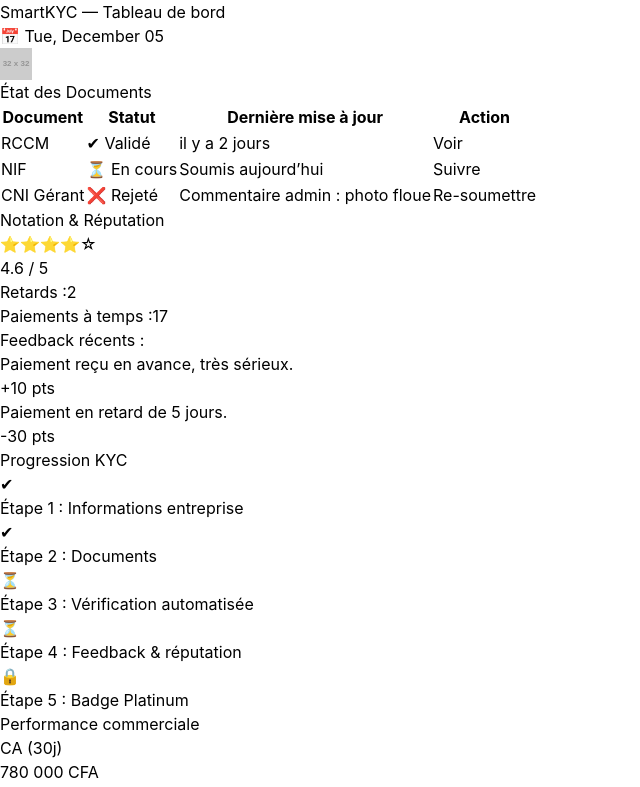
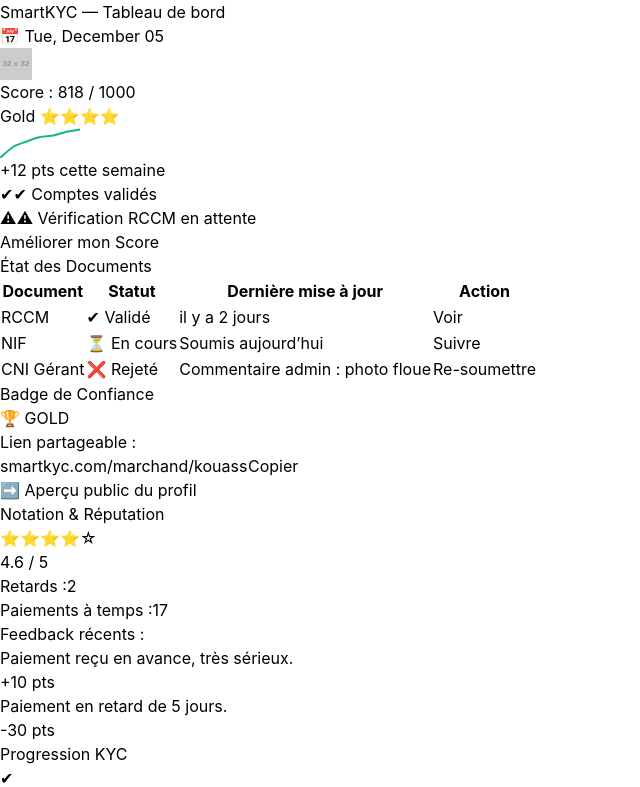
Before and after one commit to QUASAR-30/SmartKYC, a React (Vite) app in the folder frontend/: page /dashboard in a window 1280 px wide. Shown: the top 787 px of the page, without its empty margins (0-640 px from the left). Built offline with nearby package versions, Linux system fonts and the light colour scheme.

Commit message:
Amélioration Dashbord frontend avec introduction du trustscore et le trust badge section

```diff
--- a/frontend/src/components/dashboard/TrustBadgeSection.tsx
+++ b/frontend/src/components/dashboard/TrustBadgeSection.tsx
@@ -1,40 +1,63 @@
+// TrustBadgeSection.tsx
 
-// const TrustBadgeSection: React.FC = () => {
-//   const badgeUrl = 'smartkyc.com/marchand/kouassi88';
+import React from 'react';
 
-//   return (
-//     <div className="bg-white rounded-xl p-6 shadow-md border border-gray-100">
-//       <h3 className="text-lg font-semibold mb-4">Badge de Confiance</h3>
-//       <div className="flex flex-col md:flex-row items-center gap-6">
-//         <div className="bg-yellow-50 p-4 rounded-lg">
-//           <div className="text-3xl font-bold text-yellow-800">🏆 GOLD</div>
-//         </div>
-//         <div className="flex flex-col items-center">
-//           <QRCode value={badgeUrl} size={100} />
-//           <p className="mt-2 text-xs text-gray-500">Scannez pour voir le profil public</p>
-//         </div>
-//         <div className="flex-1">
-//           <p className="text-sm text-gray-600 mb-2">Lien partageable :</p>
-//           <div className="flex">
-//             <input
-//               type="text"
-//               value={badgeUrl}
-//               readOnly
-//               className="flex-1 px-3 py-2 border border-gray-300 rounded-l-md text-sm"
-//             />
-//             <button className="bg-blue-600 text-white px-4 py-2 rounded-r-md text-sm hover:bg-blue-700">
-//               Copier
-//             </button>
-//           </div>
-//         </div>
-//       </div>
-//       <div className="mt-4">
-//         <a href={badgeUrl} target="_blank" rel="noopener noreferrer" className="text-blue-600 hover:underline text-sm">
-//           ➡️ Aperçu public du profil
-//         </a>
-//       </div>
-//     </div>
-//   );
-// };
+const TrustBadgeSection: React.FC = () => {
+  // 💡 Le lien d'accès public au profil
+  const badgeUrl = 'smartkyc.com/marchand/kouassi88';
 
-// export default TrustBadgeSection;
+  // Logique du bouton "Copier" (peut être implémentée ici)
+  const handleCopy = () => {
+    navigator.clipboard.writeText(badgeUrl)
+      .then(() => {
+        alert('Lien copié dans le presse-papiers !');
+      })
+      .catch(err => {
+        console.error('Erreur de copie:', err);
+      });
+  };
+
+  return (
+    <div className="bg-white rounded-xl p-6 shadow-md border border-gray-100">
+      <h3 className="text-lg font-semibold mb-4">Badge de Confiance</h3>
+
+      <div className="flex flex-col md:flex-row items-center gap-6">
+
+        {/* Affichage du Badge (Inchangé) */}
+        <div className="bg-yellow-50 p-4 rounded-lg flex-shrink-0">
+          <div className="text-3xl font-bold text-yellow-800">🏆 GOLD</div>
+        </div>
+
+        {/* Ancien emplacement du QR Code (Supprimé) */}
+        {/* Remplacé par l'espace restant pour la facilité de lecture */}
+
+        <div className="flex-1">
+          <p className="text-sm text-gray-600 mb-2">Lien partageable :</p>
+          <div className="flex">
+            <input
+              type="text"
+              value={badgeUrl}
+              readOnly
+              className="flex-1 px-3 py-2 border border-gray-300 rounded-l-md text-sm truncate"
+            />
+            {/* Ajout de la fonction handleCopy sur le bouton */}
+            <button
+              onClick={handleCopy}
+              className="bg-blue-600 text-white px-4 py-2 rounded-r-md text-sm hover:bg-blue-700"
+            >
+              Copier
+            </button>
+          </div>
+        </div>
+      </div>
+
+      <div className="mt-4">
+        <a href={`https://${badgeUrl}`} target="_blank" rel="noopener noreferrer" className="text-blue-600 hover:underline text-sm">
+          ➡️ Aperçu public du profil
+        </a>
+      </div>
+    </div>
+  );
+};
+
+export default TrustBadgeSection;
--- a/frontend/src/components/dashboard/TrustScoreCard.tsx
+++ b/frontend/src/components/dashboard/TrustScoreCard.tsx
@@ -1,54 +1,115 @@
+// src/components/dashboard/TrustScoreCard.tsx
 
-// interface TrustScoreCardProps {
-//   score: number;
-//   badge: string;
-//   trend: number; // variation en points
-//   status: string[];
-// }
+import React from 'react';
+// 💡 Importations pour Chart.js
+import { Line } from 'react-chartjs-2';
+import {
+  Chart as ChartJS,
+  CategoryScale,
+  LinearScale,
+  PointElement,
+  LineElement,
+  Tooltip,
+} from 'chart.js';
 
-// const TrustScoreCard: React.FC<TrustScoreCardProps> = ({ score, badge, trend, status }) => {
-//   return (
-//     <div className="bg-white rounded-xl p-6 shadow-md border border-gray-100">
-//       <div className="flex items-center justify-between mb-4">
-//         <div>
-//           <h2 className="text-2xl font-bold text-gray-800">Score : {score} / 1000</h2>
-//           <span className={`inline-block px-3 py-1 rounded-full text-sm font-medium ${
-//             badge === 'Gold' ? 'bg-yellow-100 text-yellow-800' :
-//             badge === 'Silver' ? 'bg-gray-100 text-gray-800' :
-//             badge === 'Bronze' ? 'bg-orange-100 text-orange-800' :
-//             'bg-blue-100 text-blue-800'
-//           }`}>
-//             {badge} ⭐{badge === 'Gold' && '⭐⭐⭐'}
-//           </span>
-//         </div>
-//         <div className="flex items-center space-x-2">
-//           <Sparklines data={[780, 795, 802, 808, 810, 815, 818]} width={80} height={30}>
-//             <SparklinesLine color="#10B981" />
-//           </Sparklines>
-//           <span className="text-sm text-green-600">+{trend} pts cette semaine</span>
-//         </div>
-//       </div>
+// Enregistrer les éléments nécessaires pour que Chart.js fonctionne
+ChartJS.register(
+  CategoryScale,
+  LinearScale,
+  PointElement,
+  LineElement,
+  Tooltip,
+);
 
-//       <div className="space-y-2 mb-4">
-//         {status.map((s, i) => (
-//           <div key={i} className="flex items-center text-sm">
-//             {s.startsWith('✔') ? (
-//               <span className="text-green-500 mr-2">✔</span>
-//             ) : s.startsWith('⚠') ? (
-//               <span className="text-yellow-500 mr-2">⚠</span>
-//             ) : (
-//               <span className="text-red-500 mr-2">❌</span>
-//             )}
-//             <span>{s}</span>
-//           </div>
-//         ))}
-//       </div>
+interface TrustScoreCardProps {
+  score: number;
+  badge: string;
+  trend: number; // variation en points
+  status: string[];
+}
 
-//       <button className="w-full bg-blue-600 hover:bg-blue-700 text-white py-2 px-4 rounded-md transition">
-//         Améliorer mon Score
-//       </button>
-//     </div>
-//   );
-// };
+// ---------------------------------------------------------------------
+// Configuration du Sparkline pour Chart.js
+// ---------------------------------------------------------------------
 
-// export default TrustScoreCard;
+const sparklineOptions = {
+  responsive: true,
+  maintainAspectRatio: false,
+  scales: {
+    x: { display: false }, // Masquer l'axe X
+    y: { display: false }, // Masquer l'axe Y
+  },
+  plugins: {
+    legend: { display: false }, // Masquer la légende
+    tooltip: { enabled: false }, // Désactiver les tooltips
+  },
+  elements: {
+    point: { radius: 0 }, // Masquer les points sur la ligne
+    line: {
+      tension: 0.3, // Rendre la ligne légèrement courbée
+      borderWidth: 2,
+    }
+  }
+};
+
+const sparklineData = {
+  // Nous utilisons simplement des indices pour l'axe X (les labels n'apparaissent pas)
+  labels: [1, 2, 3, 4, 5, 6, 7],
+  datasets: [
+    {
+      data: [780, 795, 802, 808, 810, 815, 818], // Vos données de score
+      borderColor: '#10B981', // Couleur de la ligne (Vert)
+      backgroundColor: 'rgba(0,0,0,0)', // Rendre la zone sous la ligne transparente
+    },
+  ],
+};
+
+const TrustScoreCard: React.FC<TrustScoreCardProps> = ({ score, badge, trend, status }) => {
+  return (
+    <div className="bg-white rounded-xl p-6 shadow-md border border-gray-100">
+      <div className="flex items-center justify-between mb-4">
+        <div>
+          <h2 className="text-2xl font-bold text-gray-800">Score : {score} / 1000</h2>
+          <span className={`inline-block px-3 py-1 rounded-full text-sm font-medium ${
+            badge === 'Gold' ? 'bg-yellow-100 text-yellow-800' :
+            badge === 'Silver' ? 'bg-gray-100 text-gray-800' :
+            badge === 'Bronze' ? 'bg-orange-100 text-orange-800' :
+            'bg-blue-100 text-blue-800'
+          }`}>
+            {badge} ⭐{badge === 'Gold' && '⭐⭐⭐'}
+          </span>
+        </div>
+        <div className="flex items-center space-x-2">
+
+          {/* Remplacement du Sparklines par le composant Line de Chart.js */}
+          <div style={{ width: 80, height: 30 }}>
+            <Line options={sparklineOptions} data={sparklineData} />
+          </div>
+
+          <span className="text-sm text-green-600">+{trend} pts cette semaine</span>
+        </div>
+      </div>
+
+      <div className="space-y-2 mb-4">
+        {status.map((s, i) => (
+          <div key={i} className="flex items-center text-sm">
+            {s.startsWith('✔') ? (
+              <span className="text-green-500 mr-2">✔</span>
+            ) : s.startsWith('⚠') ? (
+              <span className="text-yellow-500 mr-2">⚠</span>
+            ) : (
+              <span className="text-red-500 mr-2">❌</span>
+            )}
+            <span>{s}</span>
+          </div>
+        ))}
+      </div>
+
+      <button className="w-full bg-blue-600 hover:bg-blue-700 text-white py-2 px-4 rounded-md transition">
+        Améliorer mon Score
+      </button>
+    </div>
+  );
+};
+
+export default TrustScoreCard;
--- a/frontend/src/pages/Dashboard/Dashboard.tsx
+++ b/frontend/src/pages/Dashboard/Dashboard.tsx
@@ -7,8 +7,8 @@
 import QuickActions from "../../components/dashboard/QuickActions";
 import ReputationSection from "../../components/dashboard/ReputationSection";
 import SubscriptionCard from "../../components/dashboard/SubscriptionCard";
-// import TrustBadgeSection from "../../components/dashboard/TrustBadgeSection";
-// import TrustScoreCard from "../../components/dashboard/TrustScoreCard";
+import TrustBadgeSection from "../../components/dashboard/TrustBadgeSection";
+import TrustScoreCard from "../../components/dashboard/TrustScoreCard";
 
 const Dashboard: React.FC = () => {
   // Mock data
@@ -39,7 +39,7 @@
 
       {/* Section 1: TrustScore Card */}
       <div className="mb-6">
-        {/* <TrustScoreCard {...trustData} /> */}
+        {<TrustScoreCard {...trustData} /> }
       </div>
 
       {/* Sections 2-9: Grid Layout */}
@@ -47,7 +47,7 @@
         <div className="lg:col-span-2">
           <div className="grid grid-cols-1 md:grid-cols-2 gap-6">
             <DocumentStatusTable />
-            {/* <TrustBadgeSection /> */}
+            {<TrustBadgeSection /> }
             <ReputationSection />
             <KYCProgressStepper />
           </div>
```
Also changed, not shown: package.json (added, +11 -0 lines), 1 other file (tests, documents, lock files or other folders).
